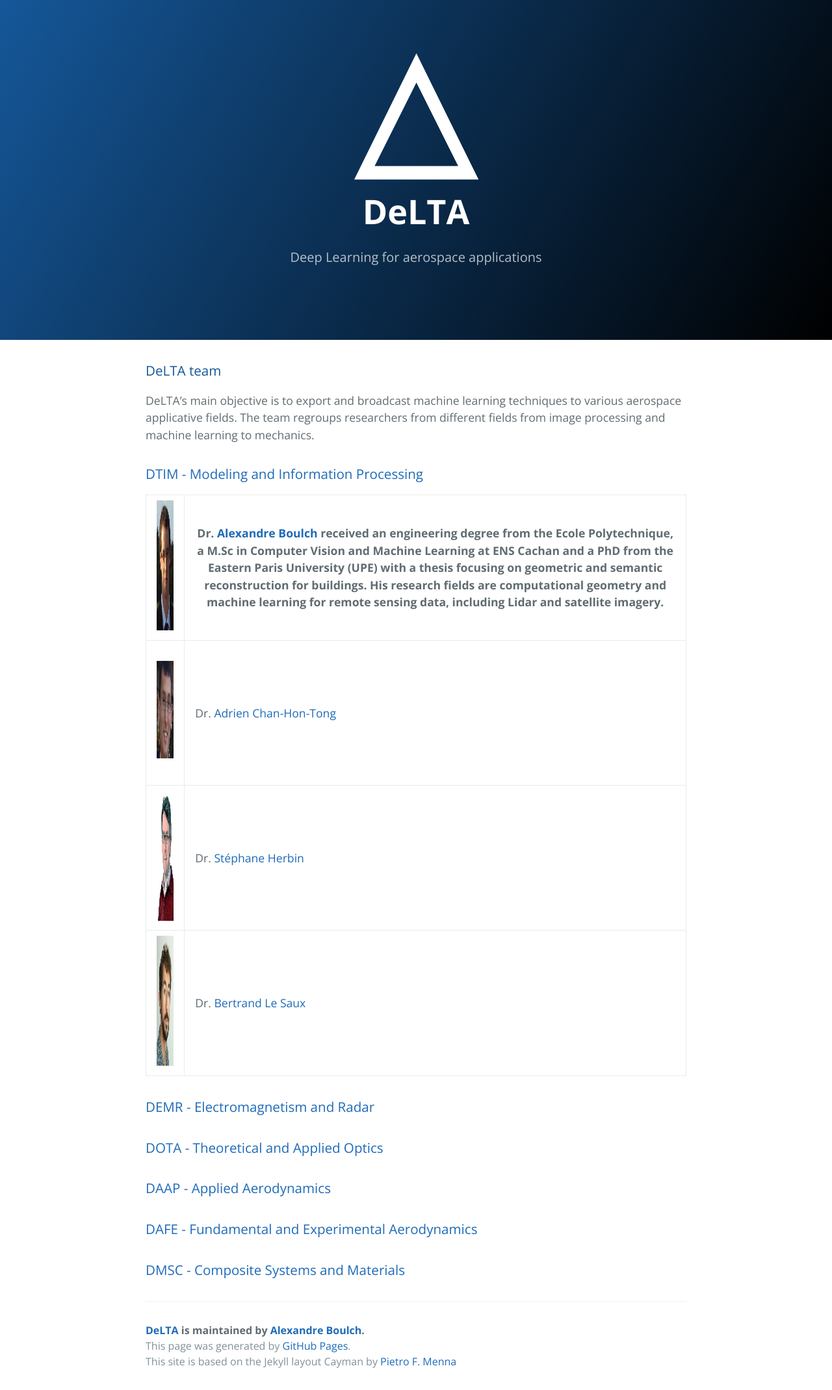
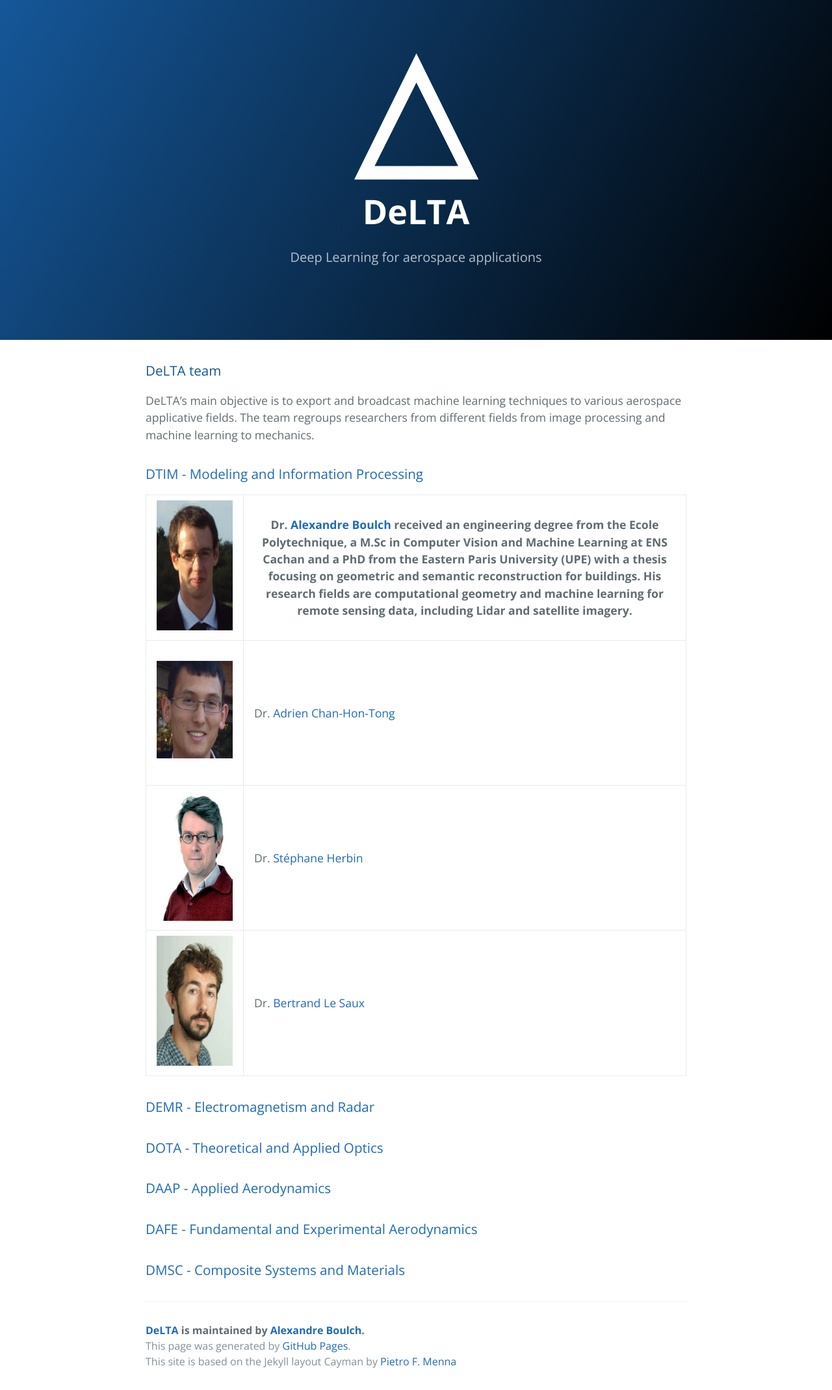
Before and after one commit to delta-onera/delta-onera.github.io, a Jekyll site: the page built from pages/team.md, in a window 1280 px wide. Shown: the whole page at 65% size. Built offline with Jekyll 4.4.1, drawn with Linux system fonts in a browser that asks for light colours; our own code applies the rules of GitHub Pages for plain Markdown files.

Commit message:
Update team.md

```diff
--- a/pages/team.md
+++ b/pages/team.md
@@ -7,19 +7,19 @@ The team regroups researchers from different fields from image processing and ma
 
 <table style="width:100%">
   <tr>
-    <th><img src="team/A_Boulch.jpg" height="200" width="150"/></th>
+    <th style="width: 150px;"><img src="team/A_Boulch.jpg" height="200" width="150"/></th>
     <th>Dr.  <a href="https://sites.google.com/view/boulch"> Alexandre Boulch </a> received an engineering degree from the Ecole Polytechnique, a M.Sc in Computer Vision and Machine Learning at ENS Cachan and a PhD from the Eastern Paris University (UPE) with a thesis focusing on geometric and semantic reconstruction for buildings. His research fields are computational geometry and machine learning for remote sensing data, including Lidar and satellite imagery.</th>
   </tr>
   <tr>
-    <td><img src="team/A_ChanHonTong.jpg" height="200" width="150"/></td>
+    <td style="width: 150px;"><img src="team/A_ChanHonTong.jpg" height="200" width="150"/></td>
     <td>Dr. <a href="https://www.researchgate.net/profile/Adrien_Chan-Hon-Tong"> Adrien Chan-Hon-Tong </a></td>
   </tr>
   <tr>
-    <td><img src="team/S_Herbin.png" height="200" width="150"/></td>
+    <td style="width: 150px;"><img src="team/S_Herbin.png" height="200" width="150"/></td>
     <td>Dr. <a href="http://www.onera.fr/fr/staff/stephane-herbin"> Stéphane Herbin </a></td>
   </tr>
   <tr>
-  <td><img src="team/B_LeSaux.jpg" height="200" width="150"/></td>
+  <td style="width: 150px;"><img src="team/B_LeSaux.jpg" height="200" width="150"/></td>
   <td>Dr. <a href="http://www.onera.fr/en/staff/bertrand-le-saux"> Bertrand Le Saux</a></td>
   </tr>
 </table>
```
